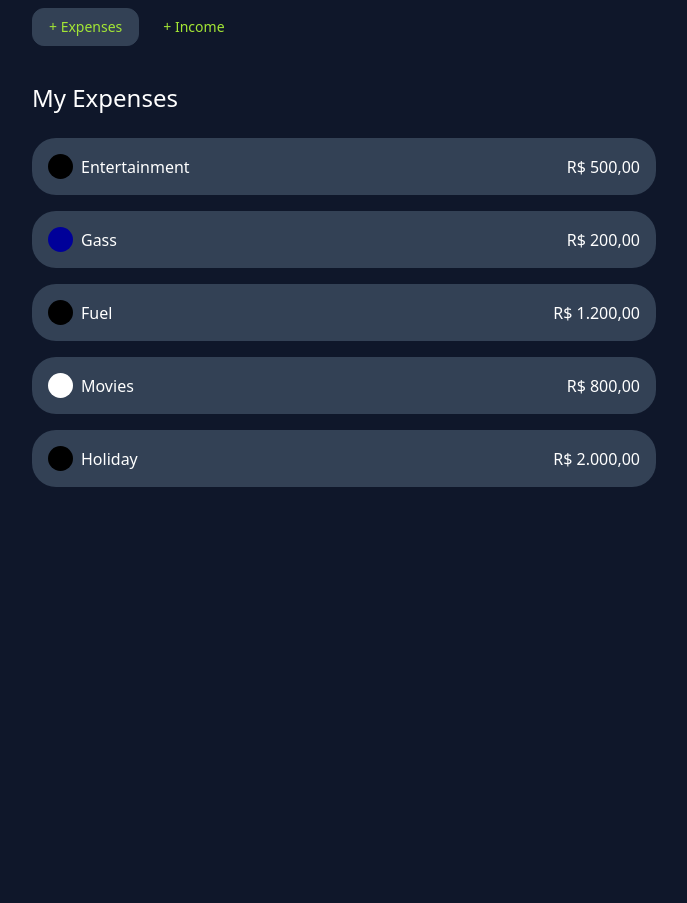
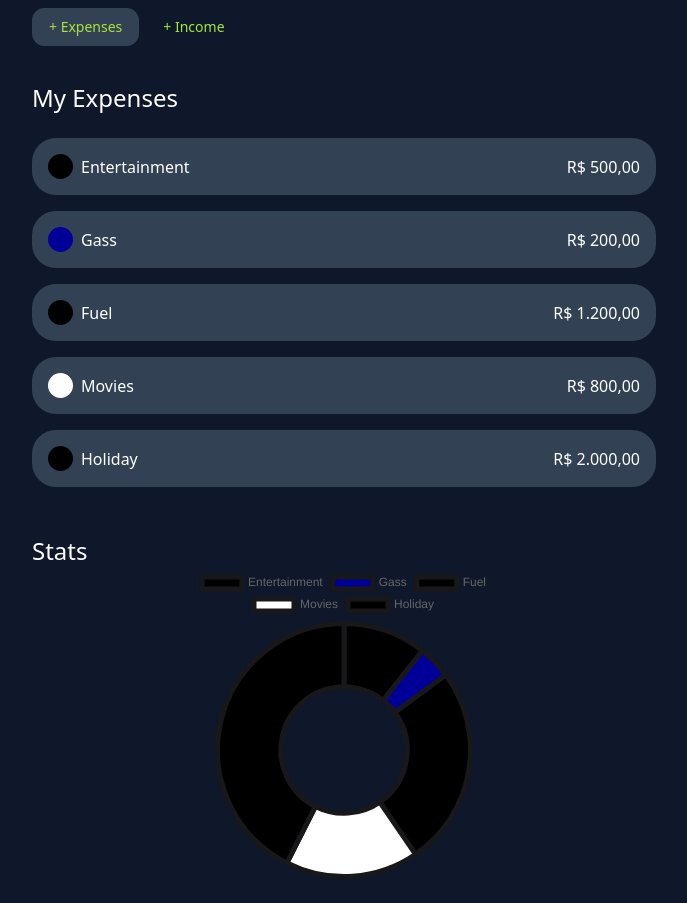
Before and after one commit to joao0814/TripFi_project, a Next.js app: page / in a window 1280 px wide. Shown: the part 180-1083 px from the top of the page, without its empty margins (296-983 px from the left). Before the commit the page ends 800 px from the top, so only its background shows below. Built offline with nearby package versions, Linux system fonts and the light colour scheme.

Commit message:
fix: Resolve multiple bugs in the project

```diff
--- a/package.json
+++ b/package.json
@@ -9,12 +9,8 @@
     "lint": "next lint"
   },
   "dependencies": {
-    "@vercel/analytics": "^1.2.2",
     "chart.js": "^4.4.2",
     "next": "14.1.3",
-    "primeflex": "^3.3.1",
-    "primeicons": "^7.0.0",
-    "primereact": "^10.6.2",
     "react": "^18.2.0",
     "react-chartjs-2": "^5.2.0",
     "react-dom": "^18.2.0",
--- a/src/app/layout.jsx
+++ b/src/app/layout.jsx
@@ -1,9 +1,4 @@
-import { Inter } from "next/font/google";
-
 import "../styles/globals.css";
-import TripNavbar from "./components/TripNavbar";
-
-const inter = Inter({ subsets: ["latin"] });
 
 export const metadata = {
   title: "TRIPFI",
@@ -12,9 +7,8 @@ export const metadata = {
 
 export default function RootLayout({ children }) {
   return (
-    <>
-      <TripNavbar />
-      {children}
-    </>
+    <html lang="en">
+      <body>{children}</body>
+    </html>
   );
 }
--- a/src/app/page.jsx
+++ b/src/app/page.jsx
@@ -1,70 +1,5 @@
-"use client";
-import { currencyFormatter } from "../lib/utils";
-
-import TripExpenseCategory from "./components/TripExpenseCategory";
-
-const DUMMY_DATA = [
-  {
-    id: 1,
-    title: "Entertainment",
-    color: "#000",
-    total: 500,
-  },
-  {
-    id: 2,
-    title: "Gass",
-    color: "#009",
-    total: 200,
-  },
-  {
-    id: 3,
-    title: "Fuel",
-    color: "#000",
-    total: 1200,
-  },
-  {
-    id: 4,
-    title: "Movies",
-    color: "#fff",
-    total: 800,
-  },
-  {
-    id: 5,
-    title: "Holiday",
-    color: "#000",
-    total: 2000,
-  },
-];
+import LayoutBasic from "@/components/LayoutBasic";
 
 export default function Home() {
-  return (
-    <main className="container max-w-2xl px-6 mx-auto">
-      <section className="py-3">
-        <small className="text-gray-400 text-md">My Balance</small>
-        <h2 className="text-4xl font-bold">{currencyFormatter(100000)}</h2>
-      </section>
-
-      <section className="flex items-center gap-2 py-3">
-        <button className="btn btn-primary">+ Expenses</button>
-        <button className="btn btn-primary-outline">+ Income</button>
-      </section>
-
-      {/* Expenses */}
-      <section className="py-6">
-        <h3 className="text-2xl">My Expenses</h3>
-        <div className="flex flex-col gap-4 mt-6">
-          {DUMMY_DATA.map((expense) => {
-            return (
-              <TripExpenseCategory
-                key={expense.id}
-                color={expense.color}
-                title={expense.title}
-                total={expense.total}
-              />
-            );
-          })}
-        </div>
-      </section>
-    </main>
-  );
+  return <LayoutBasic />;
 }
--- /dev/null
+++ b/src/components/LayoutBasic.jsx
@@ -0,0 +1,67 @@
+"use client";
+
+import { DUMMY_DATA } from "@/lib/constants";
+import { currencyFormatter } from "@/lib/utils";
+import TripNavbar from "./TripNavbar";
+import TripExpenseCategory from "./TripExpenseCategory";
+
+import { Chart as ChartJS, ArcElement, Tooltip, Legend } from "chart.js";
+import { Doughnut } from "react-chartjs-2";
+
+ChartJS.register(ArcElement, Tooltip, Legend);
+
+export default function LayoutBasic() {
+  return (
+    <>
+      <TripNavbar />
+      <div className="container max-w-2xl px-6 mx-auto">
+        <section className="py-3">
+          <small className="text-gray-400 text-md">My Balance</small>
+          <h2 className="text-4xl font-bold">{currencyFormatter(100000)}</h2>
+        </section>
+
+        <section className="flex items-center gap-2 py-3">
+          <button className="btn btn-primary">+ Expenses</button>
+          <button className="btn btn-primary-outline">+ Income</button>
+        </section>
+
+        {/* Expenses */}
+        <section className="py-6">
+          <h3 className="text-2xl">My Expenses</h3>
+          <div className="flex flex-col gap-4 mt-6">
+            {DUMMY_DATA.map((expense) => {
+              return (
+                <TripExpenseCategory
+                  key={expense.id}
+                  color={expense.color}
+                  title={expense.title}
+                  total={expense.total}
+                />
+              );
+            })}
+          </div>
+        </section>
+
+        <section className="py-6">
+          <h3 className="text-2xl">Stats</h3>
+          <div className="w-1/2 mx-auto">
+            <Doughnut
+              data={{
+                labels: DUMMY_DATA.map((expense) => expense.title),
+                datasets: [
+                  {
+                    label: "Expenses",
+                    data: DUMMY_DATA.map((expense) => expense.total),
+                    backgroundColor: DUMMY_DATA.map((expense) => expense.color),
+                    borderColor: ["#18181b"],
+                    borderWidth: 5,
+                  },
+                ],
+              }}
+            />
+          </div>
+        </section>
+      </div>
+    </>
+  );
+}
--- /dev/null
+++ b/src/lib/constants.js
@@ -0,0 +1,32 @@
+export const DUMMY_DATA = [
+  {
+    id: 1,
+    title: "Entertainment",
+    color: "#000",
+    total: 500,
+  },
+  {
+    id: 2,
+    title: "Gass",
+    color: "#009",
+    total: 200,
+  },
+  {
+    id: 3,
+    title: "Fuel",
+    color: "#000",
+    total: 1200,
+  },
+  {
+    id: 4,
+    title: "Movies",
+    color: "#fff",
+    total: 800,
+  },
+  {
+    id: 5,
+    title: "Holiday",
+    color: "#000",
+    total: 2000,
+  },
+];
--- a/src/styles/globals.css
+++ b/src/styles/globals.css
@@ -1,6 +1,12 @@
 @tailwind base;
 @tailwind components;
 @tailwind utilities;
+
+* {
+  margin: 0;
+  padding: 0;
+  box-sizing: border-box;
+}
 
 @layer base {
   body {
```
Also changed, not shown: src/components/TripExpenseCategory.jsx (renamed from src/app/components/TripExpenseCategory.jsx), src/components/TripNavbar.jsx (renamed from src/app/components/TripNavbar.jsx), 2 other files (tests, documents, lock files or other folders).
